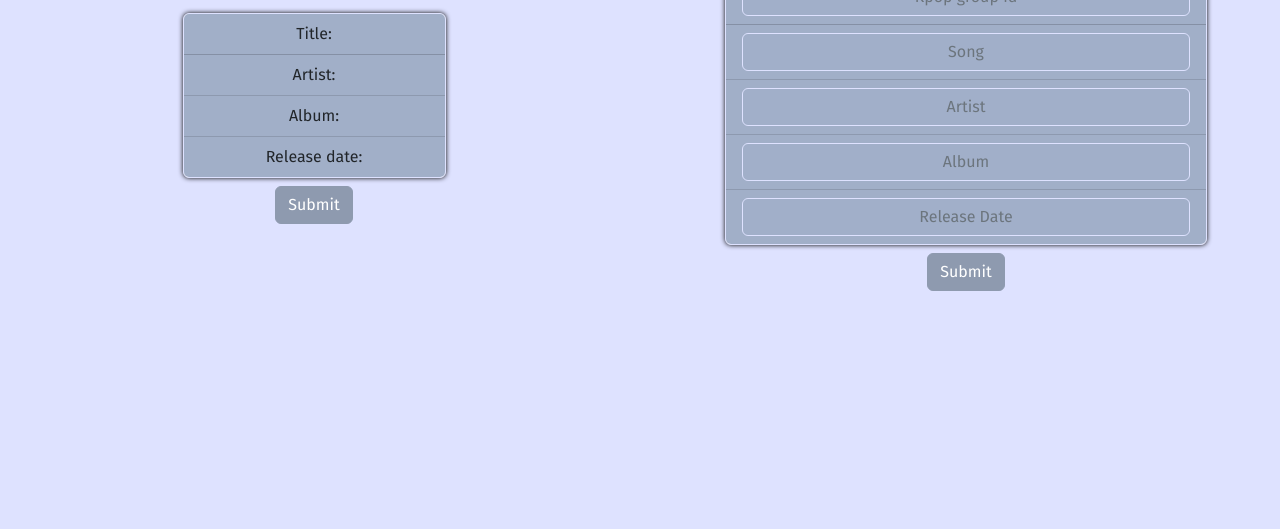
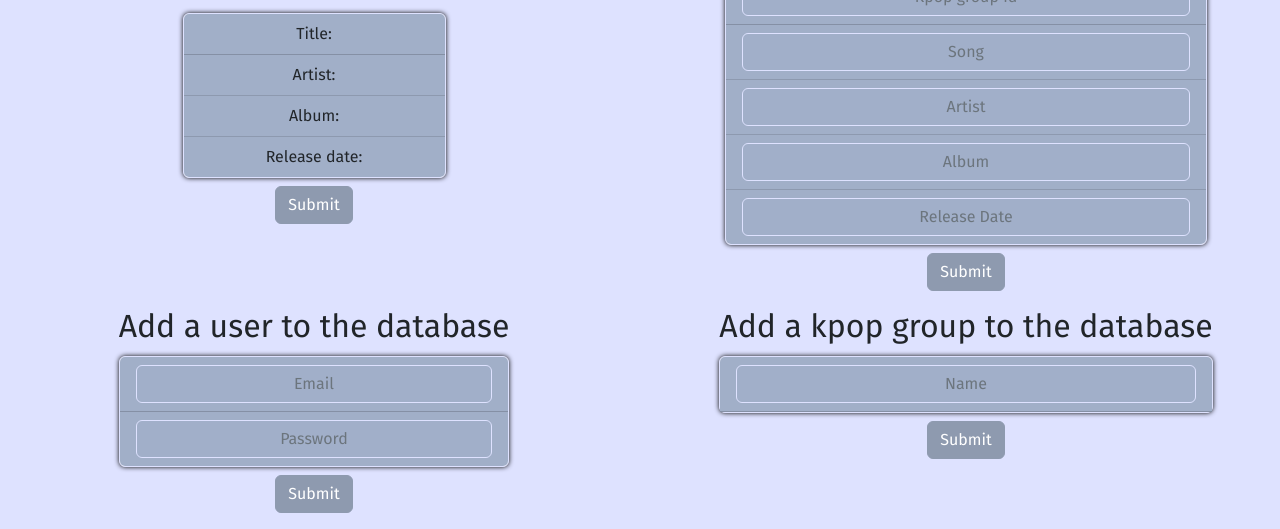
Before and after one commit to sooivervloessem/apidevelopment-eindproject, a plain HTML site: page index.html in a window 1280 px wide. Shown: the part 784-1313 px from the top of the page. Before the commit the page ends 1091 px from the top, so only its background shows below. Drawn offline with nearby package versions, Linux system fonts and the light colour scheme.

Commit message:
finished front end, creating okteto

```diff
--- a/index.html
+++ b/index.html
@@ -354,6 +354,104 @@
             <button type="submit" class=" mt-2 btn btn-primary" x-on:click="create_kpop_song()">Submit</button>
         </div>
     </div>
+
+
+    <div class="col-6" id="post_user" x-data="{
+            responsedata: null,
+            email: null,
+            password: null,
+            async create_user() {
+
+                if(this.email != null && this.email != '' && this.password != null && this.password != ''){
+
+                    this.responsedata = await (await fetch('http://localhost:8000/users/',
+                    {
+                    method: 'POST',
+                    body: JSON.stringify({
+                        email: this.email,
+                        password: this.password,
+                   }),
+                   headers: {
+                       'Content-type': 'application/json; charset=UTF-8',
+                   },
+                   })).json();
+
+                   console.log(this.responsedata);
+
+                   alert('User successfully created and added to the database');
+                   this.email = null;
+                   this.password = null;
+                }
+                else {
+                    alert('Fill in at least an email and a password!');
+                }
+            }
+        }">
+
+        <div class="mb-3 mx-3">
+
+            <h2>Add a user to the database</h2>
+
+            <div class="card no-max-width">
+                <div class="card-header">
+                    <input placeholder="Email" x-model="email" class="form-control" id="emailInput">
+                </div>
+                <ul class="list-group list-group-flush">
+                    <li class="list-group-item">
+                        <input placeholder="Password" x-model="password" class="form-control" id="passwordInput">
+                    </li>
+                </ul>
+            </div>
+            <button type="submit" class=" mt-2 btn btn-primary" x-on:click="create_user()">Submit</button>
+        </div>
+    </div>
+
+
+    <div class="col-6" id="post_kpop_group" x-data="{
+            responsedata: null,
+            name: null,
+            async create_kpop_group() {
+
+                if(this.name != null && this.name != ''){
+
+                    this.responsedata = await (await fetch('http://localhost:8000/kpop_groups/',
+                    {
+                    method: 'POST',
+                    body: JSON.stringify({
+                        name: this.name,
+                   }),
+                   headers: {
+                       'Content-type': 'application/json; charset=UTF-8',
+                   },
+                   })).json();
+
+                   console.log(this.responsedata);
+
+                   alert('Kpop group successfully added to the database');
+                   this.name = null;
+                }
+                else {
+                    alert('Fill in at least a name!');
+                }
+            }
+        }">
+
+        <div class="mb-3 mx-3">
+
+            <h2>Add a kpop group to the database</h2>
+
+            <div class="card no-max-width">
+                <div class="card-header">
+                    <input placeholder="Name" x-model="name" class="form-control" id="nameInput">
+                </div>
+            </div>
+            <button type="submit" class=" mt-2 btn btn-primary" x-on:click="create_kpop_group()">Submit</button>
+        </div>
+    </div>
+
+
+
+
     </div>
 
 </body>
--- a/style.css
+++ b/style.css
@@ -42,7 +42,9 @@ div#user_me,
 div#user_by_id,
 div#kpop_group_by_id,
 div#song_by_id,
-div#post_song {
+div#post_song,
+div#post_user,
+div#post_kpop_group {
     display: flex;
     justify-content: center;
     flex-wrap: wrap;
```
Also changed, not shown: requirements.txt.
